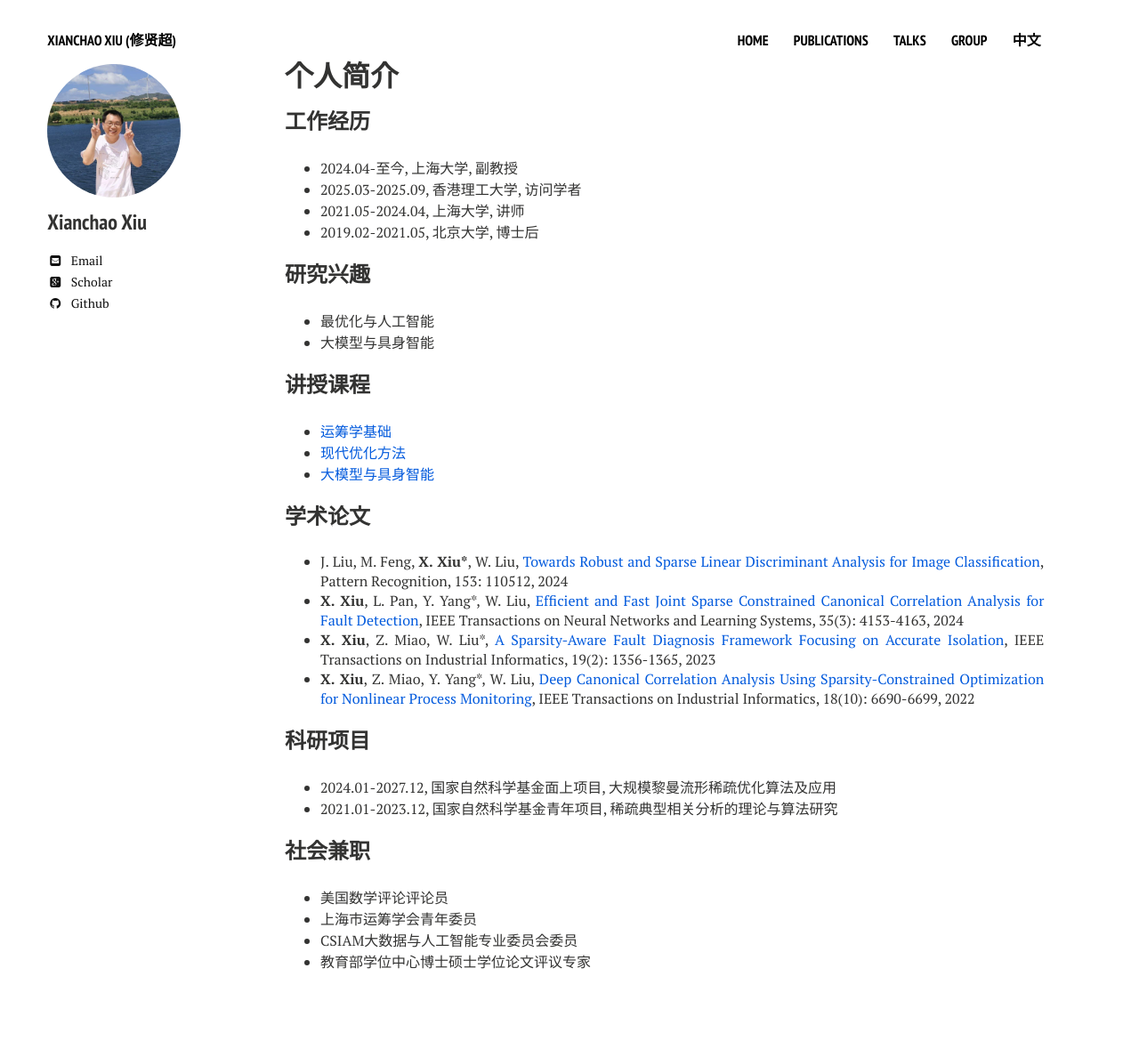
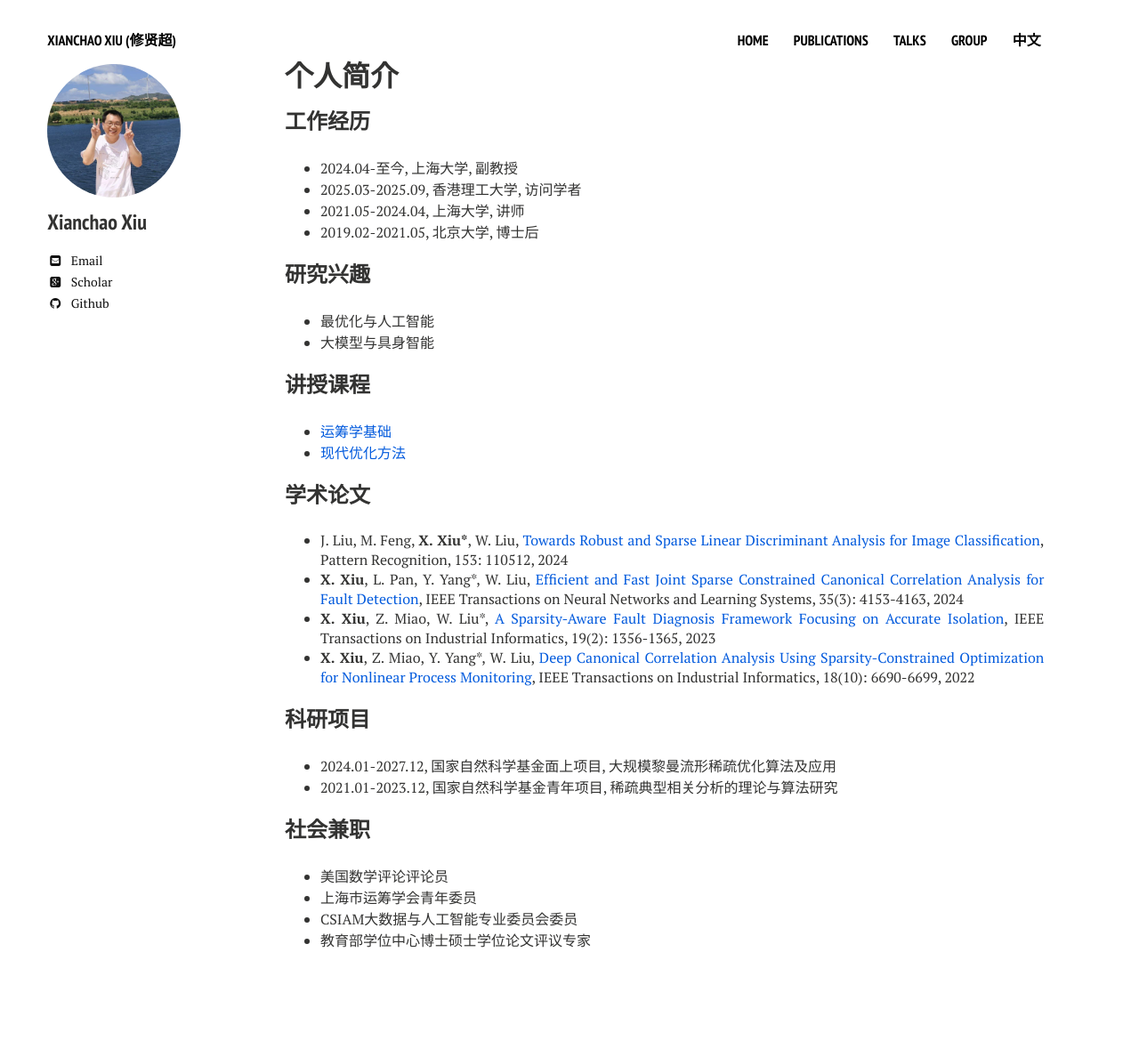
Before and after one commit to xianchaoxiu/xianchaoxiu.github.io, a Jekyll site: the page built from chinese/index.md, in a window 1280 px wide. Shown: the whole page at 89% size. Built offline with Jekyll 4.4.1, drawn with Linux system fonts in a browser that asks for light colours; nearby versions of some CDN libraries; after the commit the page ends 1164 px from its top, so only the background shows below that.

Commit message:
Update index.md

```diff
--- a/chinese/index.md
+++ b/chinese/index.md
@@ -24,7 +24,6 @@ share: false
 ### 讲授课程
 * <a href="https://xianchaoxiu.github.io/chinese/OR/" class="textlink" target="_blank"> 运筹学基础 </a><br>
 * <a href="https://xianchaoxiu.github.io/chinese/OPT/" class="textlink" target="_blank"> 现代优化方法 </a><br>
-* <a href="https://xianchaoxiu.github.io/chinese/LLM/" class="textlink" target="_blank"> 大模型与具身智能 </a><br>
 
 
 
```
